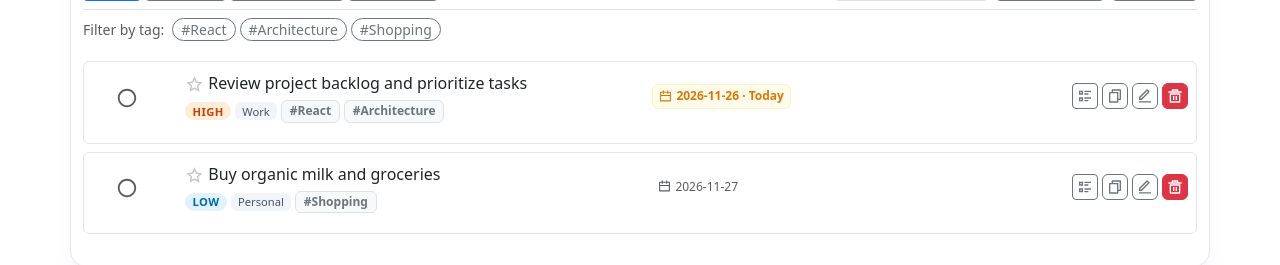
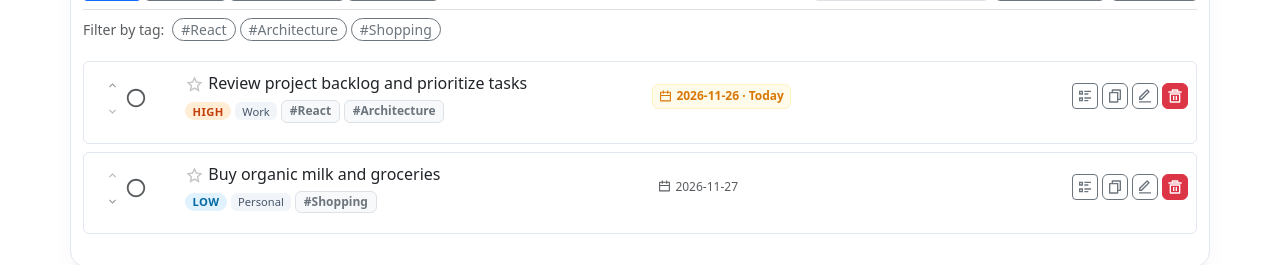
Before and after one commit to Shivamku19/Todo, a React (Vite) app in the folder todo-version-3-useref/: page / in a window 1280 px wide. Shown: the part 486-751 px from the top of the page. Built offline with nearby package versions, Linux system fonts and the light colour scheme.

Commit message:
feat: implement manual task reordering with move up and move down controls

```diff
--- a/todo-version-3-useref/src/App.css
+++ b/todo-version-3-useref/src/App.css
@@ -41,26 +41,7 @@
   background-color: #24241b;
 }
 
-.star-btn {
-  line-height: 1;
-  transition: transform var(--transition-speed);
-}
-
-.star-btn:hover {
-  transform: scale(1.2);
-}
-
-.star-unpinned {
-  opacity: 0.35;
-  transition: opacity var(--transition-speed);
-}
-
-.star-btn:hover .star-unpinned {
-  opacity: 0.9;
-  color: var(--warning-color) !important;
-}
-
-.todo-item-card.completed-item {
+[data-bs-theme="dark"] .todo-item-card.completed-item {
   background-color: #172033;
 }
 
@@ -185,6 +166,27 @@ body {
   color: var(--warning-color) !important;
 }
 
+.reorder-btns {
+  line-height: 0.7;
+}
+
+.reorder-btn {
+  line-height: 1;
+  padding: 0 !important;
+  opacity: 0.45;
+  transition: opacity var(--transition-speed);
+}
+
+.reorder-btn:hover:not(:disabled) {
+  opacity: 1;
+  color: var(--primary-color) !important;
+}
+
+.reorder-btn:disabled {
+  opacity: 0.15;
+  cursor: not-allowed;
+}
+
 .todo-item-card.completed-item {
   background-color: #f8fafc;
   opacity: 0.85;
--- a/todo-version-3-useref/src/App.jsx
+++ b/todo-version-3-useref/src/App.jsx
@@ -122,7 +122,7 @@ function AppContent() {
         onSelectTag={setSelectedTag}
       />
       <Welcomemess todoitems={sortedItems} />
-      <Todoitems todoitems={sortedItems} />
+      <Todoitems todoitems={sortedItems} sortBy={sortBy} />
       <KeyboardShortcutsModal
         isOpen={isShortcutsOpen}
         onClose={() => setIsShortcutsOpen(false)}
--- a/todo-version-3-useref/src/component/TaskFilters.jsx
+++ b/todo-version-3-useref/src/component/TaskFilters.jsx
@@ -58,6 +58,7 @@ function TaskFilters({
             title="Sort tasks"
           >
             <option value="default">Sort: Default</option>
+            <option value="manual">Sort: Custom Order</option>
             <option value="dueDate">Sort: Due Date</option>
             <option value="priority">Sort: Priority</option>
             <option value="name">Sort: Name (A-Z)</option>
--- a/todo-version-3-useref/src/component/todoitem.jsx
+++ b/todo-version-3-useref/src/component/todoitem.jsx
@@ -19,8 +19,25 @@ import {
 import { useTodo } from "../store/todo-items-store";
 import ConfirmModal from "./ConfirmModal";
 
-function Todoitem({ item, todoname, tododate, ondeleteclk, ontoggleclk, onupdateclk }) {
-  const { addSubtask, toggleSubtask, deleteSubtask, togglePinItem, duplicateItem } = useTodo();
+function Todoitem({
+  item,
+  todoname,
+  tododate,
+  ondeleteclk,
+  ontoggleclk,
+  onupdateclk,
+  canMoveUp = false,
+  canMoveDown = false,
+}) {
+  const {
+    addSubtask,
+    toggleSubtask,
+    deleteSubtask,
+    togglePinItem,
+    duplicateItem,
+    moveItemUp,
+    moveItemDown,
+  } = useTodo();
   const targetIdentifier = item && item.id ? item.id : todoname;
   const isCompleted = Boolean(item && item.completed);
 
@@ -141,7 +158,31 @@ function Todoitem({ item, todoname, tododate, ondeleteclk, ontoggleclk, onupdate
   return (
     <div className={`todo-item-card container my-2 p-2 rounded ${isCompleted ? 'completed-item' : ''} ${item?.isPinned ? 'pinned-item' : ''}`} role="listitem">
       <div className="row kg-row align-items-center">
-        <div className="col-1 text-center">
+        <div className="col-1 text-center d-flex align-items-center justify-content-center">
+          {(canMoveUp || canMoveDown) && (
+            <div className="d-flex flex-column me-1 reorder-btns">
+              <button
+                type="button"
+                className="btn btn-link p-0 text-muted reorder-btn"
+                disabled={!canMoveUp}
+                onClick={() => moveItemUp && moveItemUp(targetIdentifier)}
+                title="Move up"
+                aria-label="Move task up"
+              >
+                <RiArrowUpSLine size={13} />
+              </button>
+              <button
+                type="button"
+                className="btn btn-link p-0 text-muted reorder-btn"
+                disabled={!canMoveDown}
+                onClick={() => moveItemDown && moveItemDown(targetIdentifier)}
+                title="Move down"
+                aria-label="Move task down"
+              >
+                <RiArrowDownSLine size={13} />
+              </button>
+            </div>
+          )}
           <button
             type="button"
             className="btn btn-link p-0 text-decoration-none toggle-btn"
--- a/todo-version-3-useref/src/component/todoitems.jsx
+++ b/todo-version-3-useref/src/component/todoitems.jsx
@@ -1,12 +1,13 @@
 import Todoitem from "./todoitem";
 import { useTodo } from "../store/todo-items-store";
 
-const Todoitems = ({ todoitems: propItems, ondeleteclk, ontoggleclk, onupdateclk }) => {
+const Todoitems = ({ todoitems: propItems, ondeleteclk, ontoggleclk, onupdateclk, sortBy = 'default' }) => {
   const context = useTodo();
   const items = propItems !== undefined ? propItems : context.todoItems;
   const handleDelete = ondeleteclk || context.deleteItem;
   const handleToggle = ontoggleclk || context.toggleItem;
   const handleUpdate = onupdateclk || context.updateItem;
+  const allowReorder = sortBy === 'manual' || sortBy === 'default';
 
   return (
     <div className="items-container" role="list">
@@ -19,6 +20,8 @@ const Todoitems = ({ todoitems: propItems, ondeleteclk, ontoggleclk, onupdateclk
           ondeleteclk={handleDelete}
           ontoggleclk={handleToggle}
           onupdateclk={handleUpdate}
+          canMoveUp={allowReorder && index > 0}
+          canMoveDown={allowReorder && index < items.length - 1}
         />
       ))}
     </div>
--- a/todo-version-3-useref/src/store/todo-action-types.js
+++ b/todo-version-3-useref/src/store/todo-action-types.js
@@ -11,6 +11,8 @@ export const TODO_ACTIONS = {
   MARK_ALL_COMPLETED: 'MARK_ALL_COMPLETED',
   SET_ITEMS: 'SET_ITEMS',
   RESTORE_ITEM: 'RESTORE_ITEM',
+  MOVE_ITEM_UP: 'MOVE_ITEM_UP',
+  MOVE_ITEM_DOWN: 'MOVE_ITEM_DOWN',
   TOGGLE_PIN_ITEM: 'TOGGLE_PIN_ITEM',
   DUPLICATE_ITEM: 'DUPLICATE_ITEM',
   ADD_SUBTASK: 'ADD_SUBTASK',
--- a/todo-version-3-useref/src/store/todo-items-store.jsx
+++ b/todo-version-3-useref/src/store/todo-items-store.jsx
@@ -9,6 +9,8 @@ export const TodoItemsContext = createContext({
   addNewItem: () => {},
   deleteItem: () => {},
   restoreItem: () => {},
+  moveItemUp: () => {},
+  moveItemDown: () => {},
   toggleItem: () => {},
   togglePinItem: () => {},
   duplicateItem: () => {},
@@ -130,6 +132,20 @@ export const TodoItemsContextProvider = ({ children }) => {
     });
   };
 
+  const moveItemUp = (idOrName) => {
+    dispatch({
+      type: TODO_ACTIONS.MOVE_ITEM_UP,
+      payload: typeof idOrName === 'string' ? { id: idOrName, name: idOrName } : idOrName,
+    });
+  };
+
+  const moveItemDown = (idOrName) => {
+    dispatch({
+      type: TODO_ACTIONS.MOVE_ITEM_DOWN,
+      payload: typeof idOrName === 'string' ? { id: idOrName, name: idOrName } : idOrName,
+    });
+  };
+
   const duplicateItem = (idOrName) => {
     dispatch({
       type: TODO_ACTIONS.DUPLICATE_ITEM,
@@ -212,6 +228,8 @@ export const TodoItemsContextProvider = ({ children }) => {
         addNewItem,
         deleteItem,
         restoreItem,
+        moveItemUp,
+        moveItemDown,
         toggleItem,
         togglePinItem,
         duplicateItem,
--- a/todo-version-3-useref/src/store/todo-reducer.js
+++ b/todo-version-3-useref/src/store/todo-reducer.js
@@ -30,6 +30,28 @@ export function todoReducer(state, action) {
       } else {
         newState.unshift(item);
       }
+      return newState;
+    }
+
+    case TODO_ACTIONS.MOVE_ITEM_UP: {
+      const targetId = action.payload.id || action.payload.name;
+      const index = state.findIndex((item) => (item.id ? item.id === targetId : item.name === targetId));
+      if (index <= 0) return state;
+      const newState = [...state];
+      const temp = newState[index];
+      newState[index] = newState[index - 1];
+      newState[index - 1] = temp;
+      return newState;
+    }
+
+    case TODO_ACTIONS.MOVE_ITEM_DOWN: {
+      const targetId = action.payload.id || action.payload.name;
+      const index = state.findIndex((item) => (item.id ? item.id === targetId : item.name === targetId));
+      if (index === -1 || index >= state.length - 1) return state;
+      const newState = [...state];
+      const temp = newState[index];
+      newState[index] = newState[index + 1];
+      newState[index + 1] = temp;
       return newState;
     }
 
```
